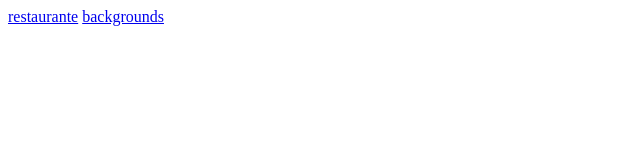
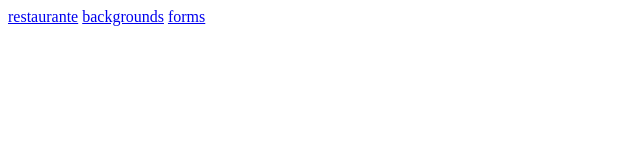
Before and after one commit to mateusfl/web-design, a plain HTML site: page index.html in a window 1280 px wide. Shown: the full height of the page, 0-640 px from the left. Drawn offline with Linux system fonts and the light colour scheme.

Commit message:
Update index

```diff
--- a/index.html
+++ b/index.html
@@ -9,6 +9,7 @@
         <nav>
             <a href="../restaurante/">restaurante</a>
             <a href="../aula5-backgrounds/">backgrounds</a>
+            <a href="../aula9-forms/">forms</a>
         </nav>
     </body>
 </html>
```
